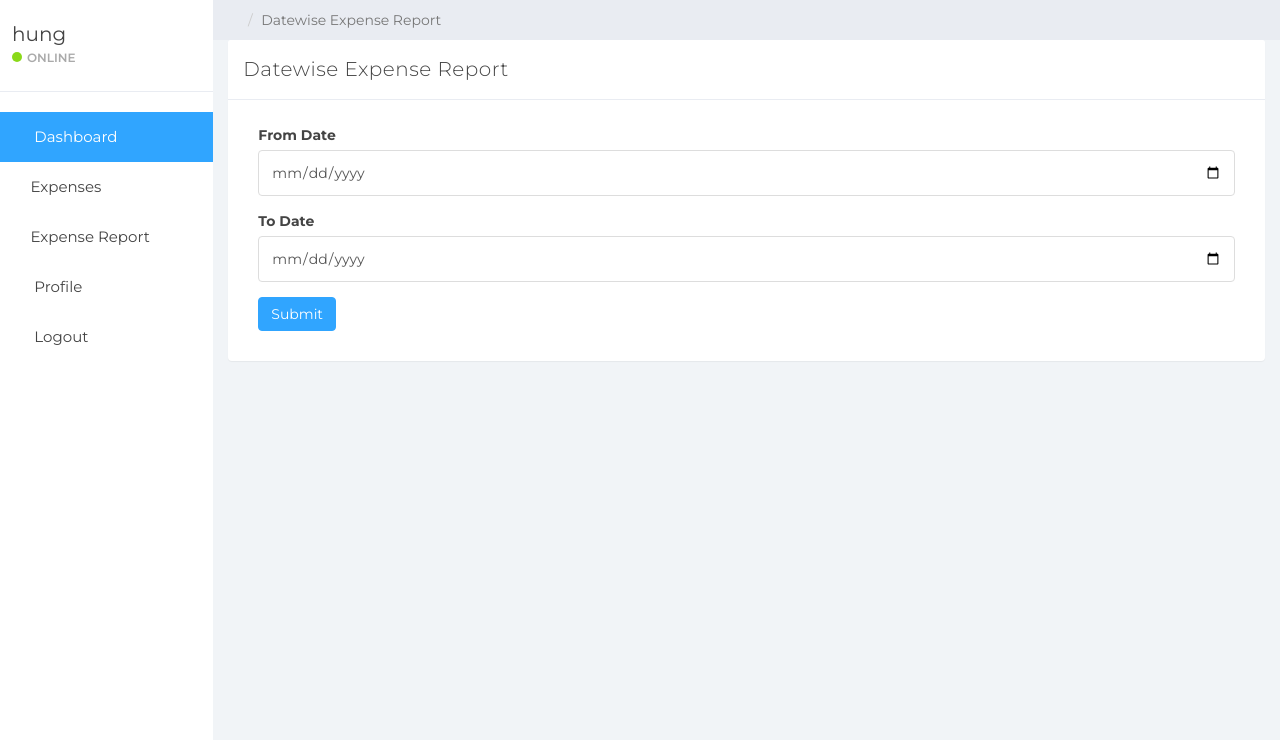
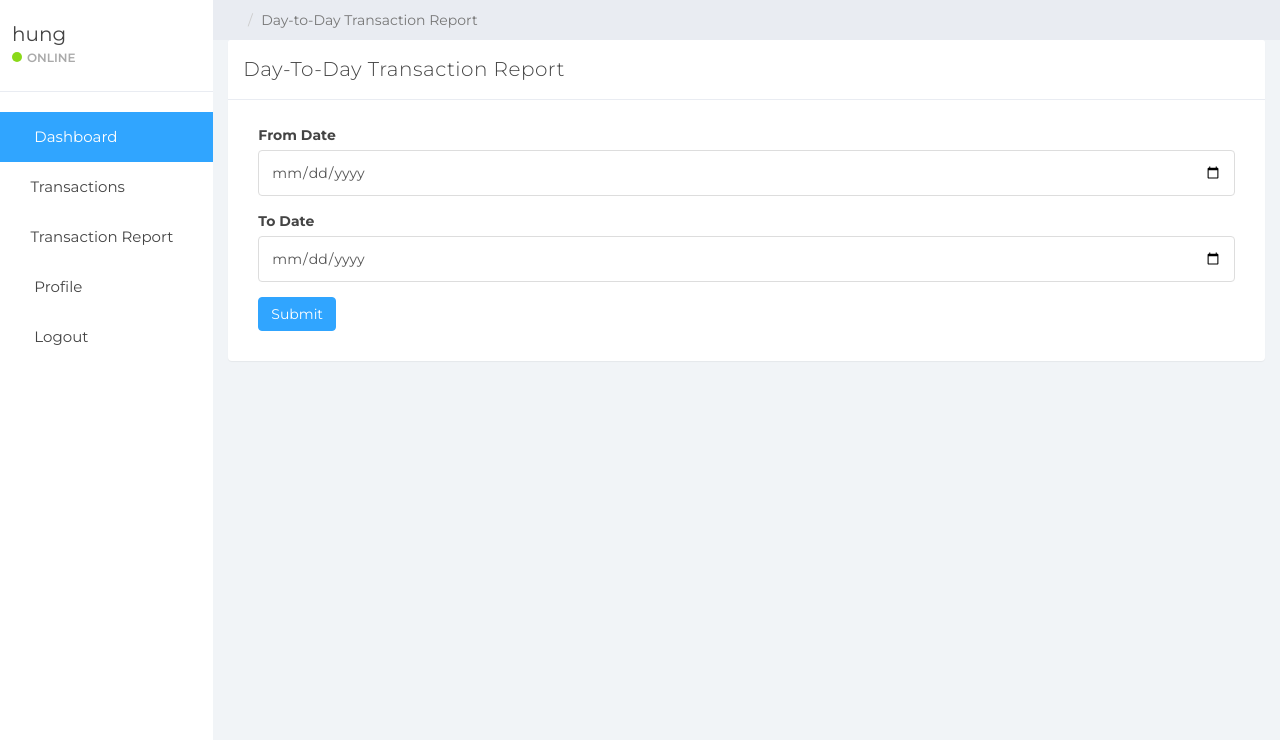
Before and after one commit to diego-ruben-cruz/CMPE-133-PaySmith-Fall-2021, a PHP site: page /expense-datewise-reports.php in a window 1280 px wide. Shown: the part 60-800 px from the top of the page. Run offline with PHP 8.4, Linux system fonts and the light colour scheme; a user stored in the database is signed in; data comes from the database, SQL or seed files in the repository; data that the repository does not hold is empty; some web fonts are replaced.

Commit message:
Update expense-datewise-reports.php

```diff
--- a/expense-datewise-reports.php
+++ b/expense-datewise-reports.php
@@ -19,7 +19,7 @@ if (strlen($_SESSION['id']==0)) {
 <head>
 	<meta charset="utf-8">
 	<meta name="viewport" content="width=device-width, initial-scale=1">
-	<title>PaySmith || Datewise Transaction Report</title>
+	<title>PaySmith || Day-To-Day Transaction Report</title>
 	<link href="css/bootstrap.min.css" rel="stylesheet">
 	<link href="css/font-awesome.min.css" rel="stylesheet">
 	<link href="css/datepicker3.css" rel="stylesheet">
@@ -72,14 +72,14 @@ if (strlen($_SESSION['id']==0)) {
 
 
               <li class="parent "><a data-toggle="collapse" href="#sub-item-1">
-                  <em class="fa fa-navicon">&nbsp;</em>Expenses <span data-toggle="collapse" href="#sub-item-1" class="icon pull-right"><em class="fa fa-plus"></em></span>
+                  <em class="fa fa-navicon">&nbsp;</em>Transactions <span data-toggle="collapse" href="#sub-item-1" class="icon pull-right"><em class="fa fa-plus"></em></span>
                   </a>
                   <ul class="children collapse" id="sub-item-1">
                       <li><a class="" href="add-expense.php">
-                          <span class="fa fa-arrow-right">&nbsp;</span> Add Expenses
+                          <span class="fa fa-arrow-right">&nbsp;</span> Add Transaction
                       </a></li>
                       <li><a class="" href="manage-expense.php">
-                          <span class="fa fa-arrow-right">&nbsp;</span> Manage Expenses
+                          <span class="fa fa-arrow-right">&nbsp;</span> Edit Transaction(s)
                       </a></li>
 
                   </ul>
@@ -87,17 +87,17 @@ if (strlen($_SESSION['id']==0)) {
               </li>
 
     <li class="parent "><a data-toggle="collapse" href="#sub-item-2">
-                  <em class="fa fa-navicon">&nbsp;</em>Expense Report <span data-toggle="collapse" href="#sub-item-1" class="icon pull-right"><em class="fa fa-plus"></em></span>
+                  <em class="fa fa-navicon">&nbsp;</em>Transaction Report <span data-toggle="collapse" href="#sub-item-1" class="icon pull-right"><em class="fa fa-plus"></em></span>
                   </a>
                   <ul class="children collapse" id="sub-item-2">
                       <li><a class="" href="expense-datewise-reports.php">
-                          <span class="fa fa-arrow-right">&nbsp;</span> Daywise Expenses
+                          <span class="fa fa-arrow-right">&nbsp;</span> Day-to-Day
                       </a></li>
                       <li><a class="" href="expense-monthwise-reports.php">
-                          <span class="fa fa-arrow-right">&nbsp;</span> Monthwise Expenses
+                          <span class="fa fa-arrow-right">&nbsp;</span> Month-to-Month
                       </a></li>
                       <li><a class="" href="expense-yearwise-reports.php">
-                          <span class="fa fa-arrow-right">&nbsp;</span> Yearwise Expenses
+                          <span class="fa fa-arrow-right">&nbsp;</span> Year-to-Year
                       </a></li>
 
                   </ul>
@@ -120,7 +120,7 @@ if (strlen($_SESSION['id']==0)) {
 				<li><a href="#">
 					<em class="fa fa-home"></em>
 				</a></li>
-				<li class="active">Datewise Expense Report</li>
+				<li class="active">Day-to-Day Transaction Report</li>
 			</ol>
 		</div><!--/.row-->
 
@@ -133,7 +133,7 @@ if (strlen($_SESSION['id']==0)) {
 
 
 				<div class="panel panel-default">
-					<div class="panel-heading">Datewise Expense Report</div>
+					<div class="panel-heading">Day-To-Day Transaction Report</div>
 					<div class="panel-body">
 						<p style="font-size:16px; color:red" align="center"> <?php if($msg){
     echo $msg;
```
